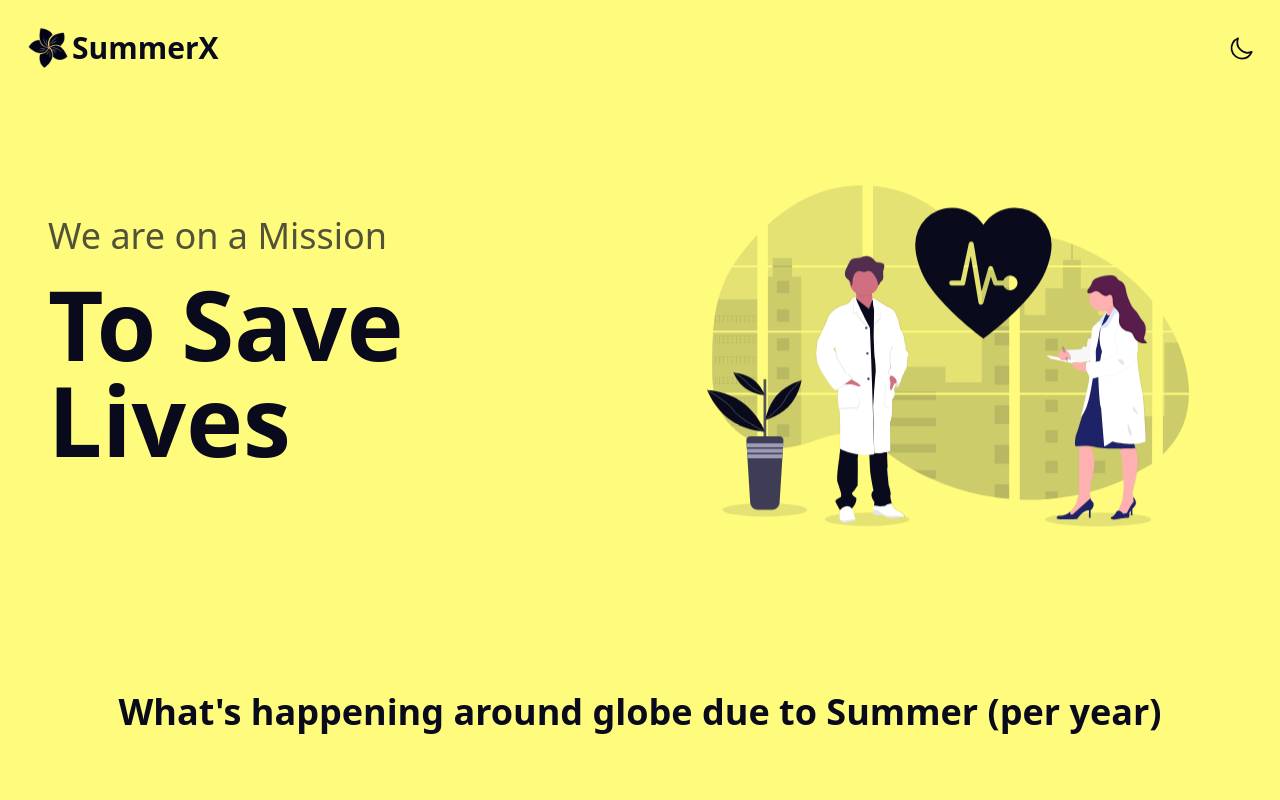
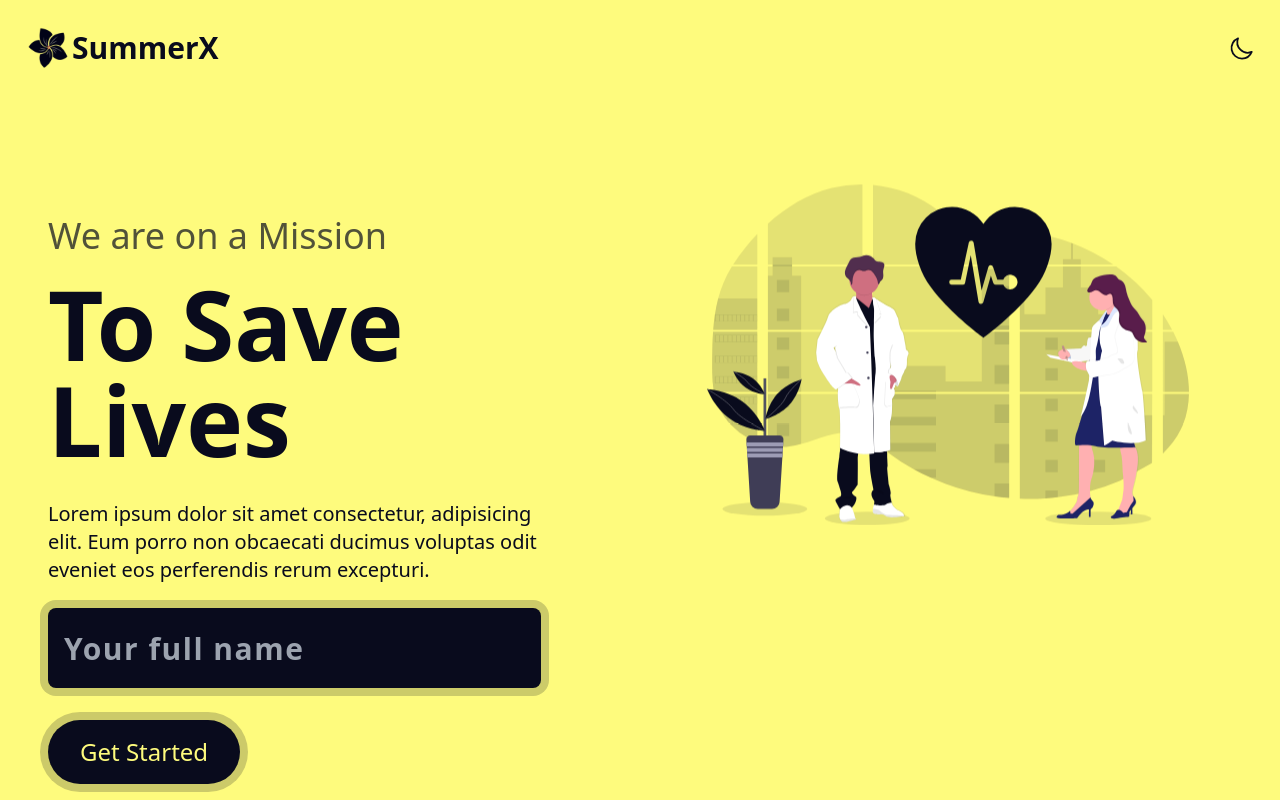
Before and after one commit to VishwaGauravIn/summerx, a Next.js app: page /home in a window 1280 px wide. Shown: the top 800 px of the page. Built offline with nearby package versions, Linux system fonts and the light colour scheme.

Commit message:
added checkpoints and initial input

```diff
--- a/components/Dashboard/temperature/index.js
+++ b/components/Dashboard/temperature/index.js
@@ -18,6 +18,7 @@ export default function Temperature() {
         let long = position.coords.longitude;
         localStorage.setItem("summerx_lat", lat);
         localStorage.setItem("summerx_long", long);
+        localStorage.setItem("summerx_locationPermission", true);
         // after getting coordinates, we will use API to get weather info
         axios
           .get(
--- a/components/HomeComponents/hero/index.js
+++ b/components/HomeComponents/hero/index.js
@@ -1,7 +1,37 @@
-import React from "react";
-import { AnimateText } from "../../elements/AnimatedText";
+import React, { useEffect, useState } from "react";
+import { useRouter } from "next/router";
 
 export default function Hero() {
+  const [username, setUsername] = useState("");
+  const router = useRouter();
+  useEffect(() => {
+    if (localStorage.getItem("summerx_username")) {
+      setUsername(localStorage.getItem("summerx_username"));
+    }
+  }, []);
+  // Check Username
+  function checkUsername(e) {
+    e.preventDefault();
+    if (username.length !== 0) {
+      if (username.replace(/ /g, "") !== 0) {
+        localStorage.setItem("summerx_username", username);
+        checkLocationPermission();
+      } else {
+        alert("Invalid Username");
+      }
+    } else alert("Invalid Username");
+  }
+  function checkLocationPermission() {
+    if (localStorage.getItem("summerx_locationPermission") === "true") {
+      router.push("/");
+    } else {
+      alert("We need Location Permission to work, Please allow us");
+      navigator.geolocation.getCurrentPosition(() => {
+        localStorage.setItem("summerx_locationPermission", true);
+        router.push("/");
+      });
+    }
+  }
   return (
     <div className="flex flex-col md:flex-row mt-8 lg:mt-12 xl:mt-24 justify-center dark:text-zinc-200 text-primary">
       <div className="basis-6/12 flex flex-col gap-4 lg:gap-3 xl:gap-8 sm:pl-3 lg:pl-6 py-8 sm:py-10 md:py-12">
@@ -22,6 +52,25 @@ export default function Hero() {
               texts={["Summer", "Excssive Heat", "Dehydration", "Illness"]}
             />
           </div> */}
+          <p className="mb-6 sm:w-11/12 md:w-10/12 xl:text-xl">Lorem ipsum dolor sit amet consectetur, adipisicing elit. Eum porro non obcaecati ducimus voluptas odit eveniet eos perferendis rerum excepturi.</p>
+          <form action="" onSubmit={checkUsername} className="flex flex-col">
+            <input
+              type="text"
+              id=""
+              required={true}
+              value={username}
+              onChange={(e) => setUsername(e.target.value)}
+              placeholder="Your full name"
+              autoFocus={true}
+              className="w-full sm:w-10/12 h-16 lg:h-20 rounded-lg bg-primary dark:bg-secondary ring-8 ring-primary/20 dark:ring-secondary/20 text-secondary dark:text-primary outline-none p-4 text-xl md:text-2xl lg:text-3xl font-semibold tracking-wider"
+            />
+            <button
+              className="bg-primary dark:bg-secondary hover:ring-primary/30 ring-8 ring-primary/20 dark:ring-secondary/20 text-secondary dark:text-primary outline-none p-4 text-base md:text-xl lg:text-2xl w-max px-8 my-8 rounded-full transition-all ease-in-out active:scale-95 self-center sm:self-start"
+              type="submit"
+            >
+              Get Started
+            </button>
+          </form>
           {/* TODO: Buttons Design */}
         </div>
       </div>
--- a/components/elements/AnimatedText.js
+++ /dev/null
@@ -1,19 +0,0 @@
-import React from "react";
-import TextTransition, { presets } from "react-text-transition";
-
-export const AnimateText = ({ texts }) => {
-  const [index, setIndex] = React.useState(0);
-
-  React.useEffect(() => {
-    const intervalId = setInterval(() => setIndex((index) => index + 1), 1800);
-    return () => clearTimeout(intervalId);
-  }, []);
-
-  return (
-    <>
-      <TextTransition springConfig={presets.stiff} className="max-w-full">
-        {texts[index % texts.length]}
-      </TextTransition>
-    </>
-  );
-};
--- a/pages/index.js
+++ b/pages/index.js
@@ -9,7 +9,10 @@ export default function Home() {
   const [isContentVisible, setIsContentVisible] = useState(false);
   // checking if first time user, by checking availability of stored username
   useEffect(() => {
-    if (localStorage.getItem("summerx_username")) {
+    if (
+      localStorage.getItem("summerx_username") &&
+      localStorage.getItem("summerx_locationPermission") === "true"
+    ) {
       setIsContentVisible(true);
     } else {
       router.push("/home");
```
